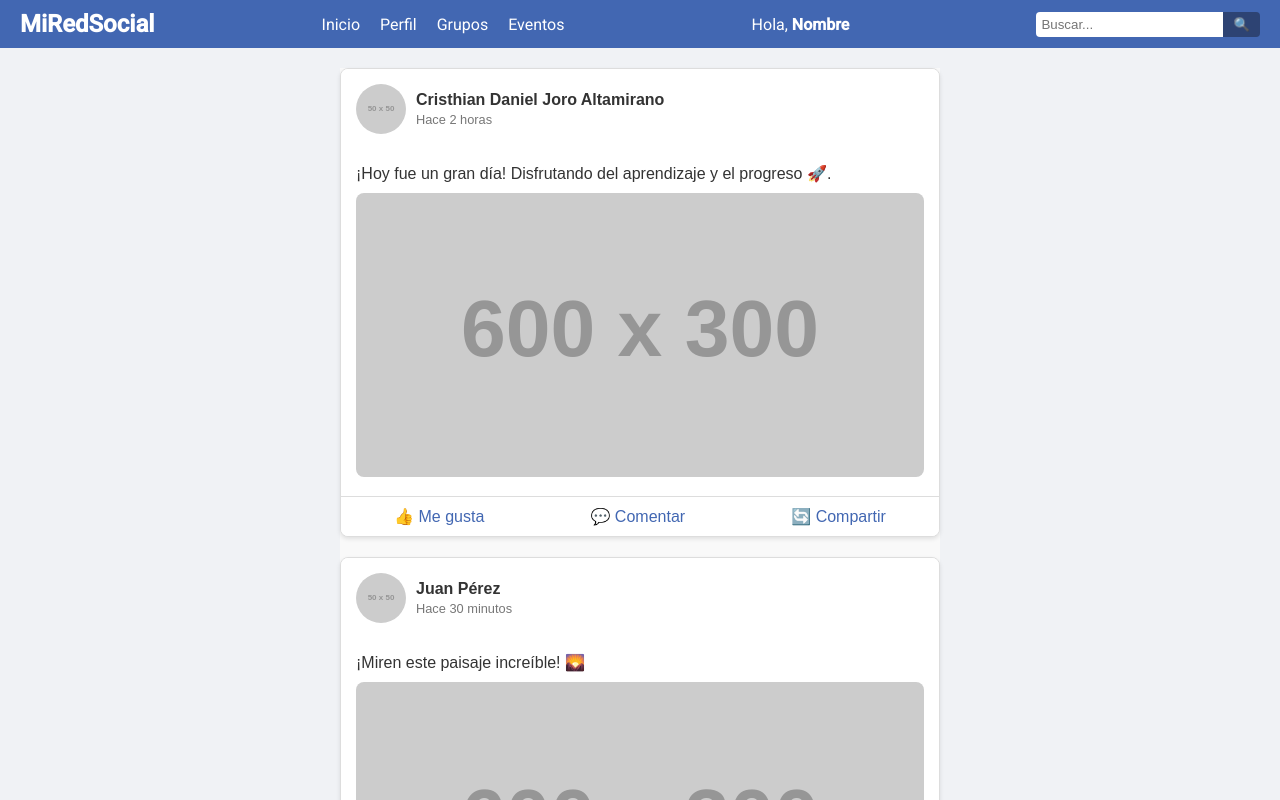
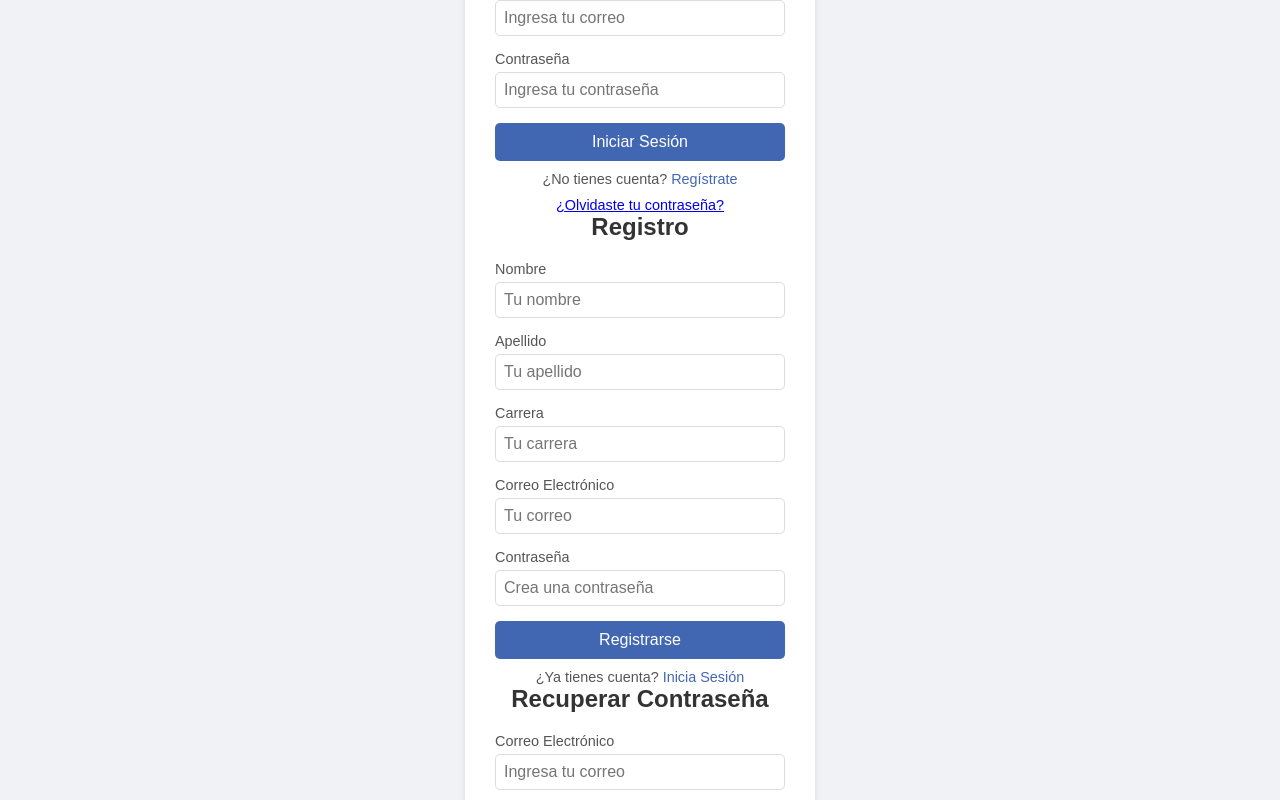
Before and after one commit to Cristhianjoro/RedSocial, an Angular app: page / in a window 1280 px wide. Shown: the top 800 px of the page. Built offline with nearby package versions, Linux system fonts and the light colour scheme.

Commit message:
Diseño de login agregado

```diff
--- a/src/app/app.component.html
+++ b/src/app/app.component.html
@@ -1,2 +1,3 @@
-<app-header></app-header>
-<router-outlet />
+<app-header  *ngIf="login" ></app-header>
+<app-login> </app-login>
+<router-outlet *ngIf="login" />
--- a/src/app/app.component.ts
+++ b/src/app/app.component.ts
@@ -1,13 +1,16 @@
 import { Component } from '@angular/core';
 import { RouterOutlet } from '@angular/router';
 import { HeaderComponent } from './paginas/header/header.component';
+import { LoginComponent } from './paginas/login/login.component';
+import { NgIf } from '@angular/common';
 
 @Component({
   selector: 'app-root',
-  imports: [RouterOutlet, HeaderComponent],
+  imports: [RouterOutlet, HeaderComponent, LoginComponent, NgIf],
   templateUrl: './app.component.html',
   styleUrl: './app.component.css'
 })
 export class AppComponent {
   title = 'RedSocial';
+  login : boolean = false;
 }
--- a/src/app/paginas/login/login.component.css
+++ b/src/app/paginas/login/login.component.css
@@ -0,0 +1,86 @@
+/* Reset básico */
+* {
+    margin: 0;
+    padding: 0;
+    box-sizing: border-box;
+}
+
+body {
+    font-family: Arial, sans-serif;
+    background-color: #f0f2f5;
+    display: flex;
+    justify-content: center;
+    align-items: center;
+    height: 100vh;
+}
+
+.container {
+    background-color: #fff;
+    padding: 30px;
+    border-radius: 10px;
+    box-shadow: 0 4px 6px rgba(0, 0, 0, 0.1);
+    width: 350px;
+    text-align: center;
+}
+
+/* Formularios */
+.form-box {
+    display: block;
+}
+
+h2 {
+    font-size: 1.5rem;
+    margin-bottom: 20px;
+    color: #333;
+}
+
+.input-group {
+    margin-bottom: 15px;
+    text-align: left;
+}
+
+label {
+    display: block;
+    margin-bottom: 5px;
+    color: #555;
+    font-size: 0.9rem;
+}
+
+input {
+    width: 100%;
+    padding: 8px;
+    border: 1px solid #ddd;
+    border-radius: 5px;
+    font-size: 1rem;
+}
+
+.btn {
+    background-color: #4267B2;
+    color: #fff;
+    border: none;
+    padding: 10px;
+    width: 100%;
+    border-radius: 5px;
+    cursor: pointer;
+    font-size: 1rem;
+    transition: background-color 0.3s ease;
+}
+
+.btn:hover {
+    background-color: #365899;
+}
+
+.switch-form a {
+    color: #4267B2;
+    text-decoration: none;
+}
+
+.switch-form a:hover {
+    text-decoration: underline;
+}
+
+p {
+    font-size: 0.9rem;
+    margin-top: 10px;
+    color: #555;
+}
--- a/src/app/paginas/login/login.component.html
+++ b/src/app/paginas/login/login.component.html
@@ -1 +1,74 @@
-<p>login works!</p>
+
+<body>
+    <div class="container">
+        <!-- Formulario de Login -->
+        <div class="form-box" id="login-form">
+            <h2>Iniciar Sesión</h2>
+            <form action="#">
+                <div class="input-group">
+                    <label for="login-email">Correo Electrónico</label>
+                    <input type="email" id="login-email" placeholder="Ingresa tu correo" required>
+                </div>
+                <div class="input-group">
+                    <label for="login-password">Contraseña</label>
+                    <input type="password" id="login-password" placeholder="Ingresa tu contraseña" required>
+                </div>
+                <button type="submit" class="btn">Iniciar Sesión</button>
+                <p class="switch-form">
+                    ¿No tienes cuenta? <a href="#register-form" onclick="showForm('register-form')">Regístrate</a>
+                </p>
+                <p>
+                    <a href="#recover-form" onclick="showForm('recover-form')">¿Olvidaste tu contraseña?</a>
+                </p>
+            </form>
+        </div>
+
+        <!-- Formulario de Registro -->
+        <div class="form-box hidden" id="register-form">
+            <h2>Registro</h2>
+            <form action="#">
+                <div class="input-group">
+                    <label for="register-name">Nombre</label>
+                    <input type="text" id="register-name" placeholder="Tu nombre" required>
+                </div>
+                <div class="input-group">
+                    <label for="register-lastname">Apellido</label>
+                    <input type="text" id="register-lastname" placeholder="Tu apellido" required>
+                </div>
+                <div class="input-group">
+                    <label for="register-career">Carrera</label>
+                    <input type="text" id="register-career" placeholder="Tu carrera" required>
+                </div>
+                <div class="input-group">
+                    <label for="register-email">Correo Electrónico</label>
+                    <input type="email" id="register-email" placeholder="Tu correo" required>
+                </div>
+                <div class="input-group">
+                    <label for="register-password">Contraseña</label>
+                    <input type="password" id="register-password" placeholder="Crea una contraseña" required>
+                </div>
+                <button type="submit" class="btn">Registrarse</button>
+                <p class="switch-form">
+                    ¿Ya tienes cuenta? <a href="#login-form" onclick="showForm('login-form')">Inicia Sesión</a>
+                </p>
+            </form>
+        </div>
+
+        <!-- Formulario de Recuperar Contraseña -->
+        <div class="form-box hidden" id="recover-form">
+            <h2>Recuperar Contraseña</h2>
+            <form action="#">
+                <div class="input-group">
+                    <label for="recover-email">Correo Electrónico</label>
+                    <input type="email" id="recover-email" placeholder="Ingresa tu correo" required>
+                </div>
+                <button type="submit" class="btn">Enviar Enlace</button>
+                <p class="switch-form">
+                    ¿Recordaste tu contraseña? <a href="#login-form" onclick="showForm('login-form')">Inicia Sesión</a>
+                </p>
+            </form>
+        </div>
+    </div>
+
+
+</body>
```
